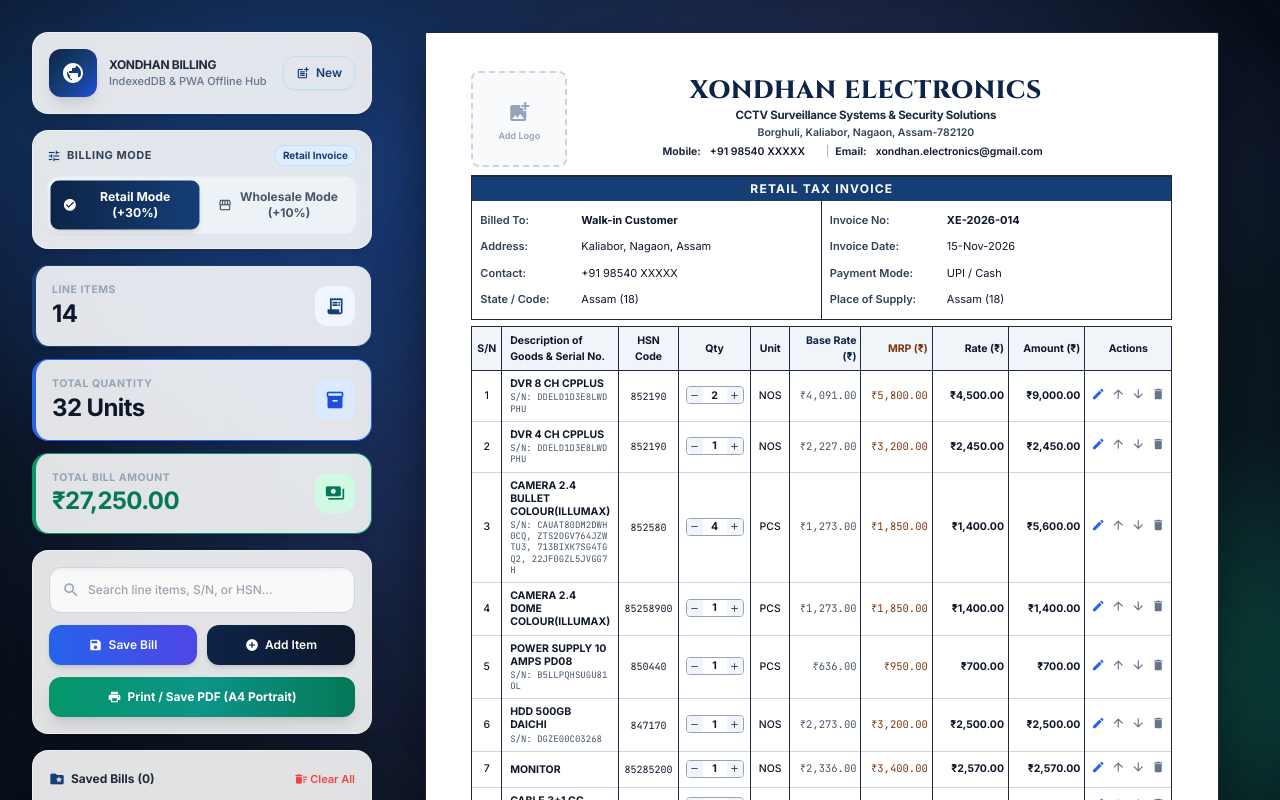
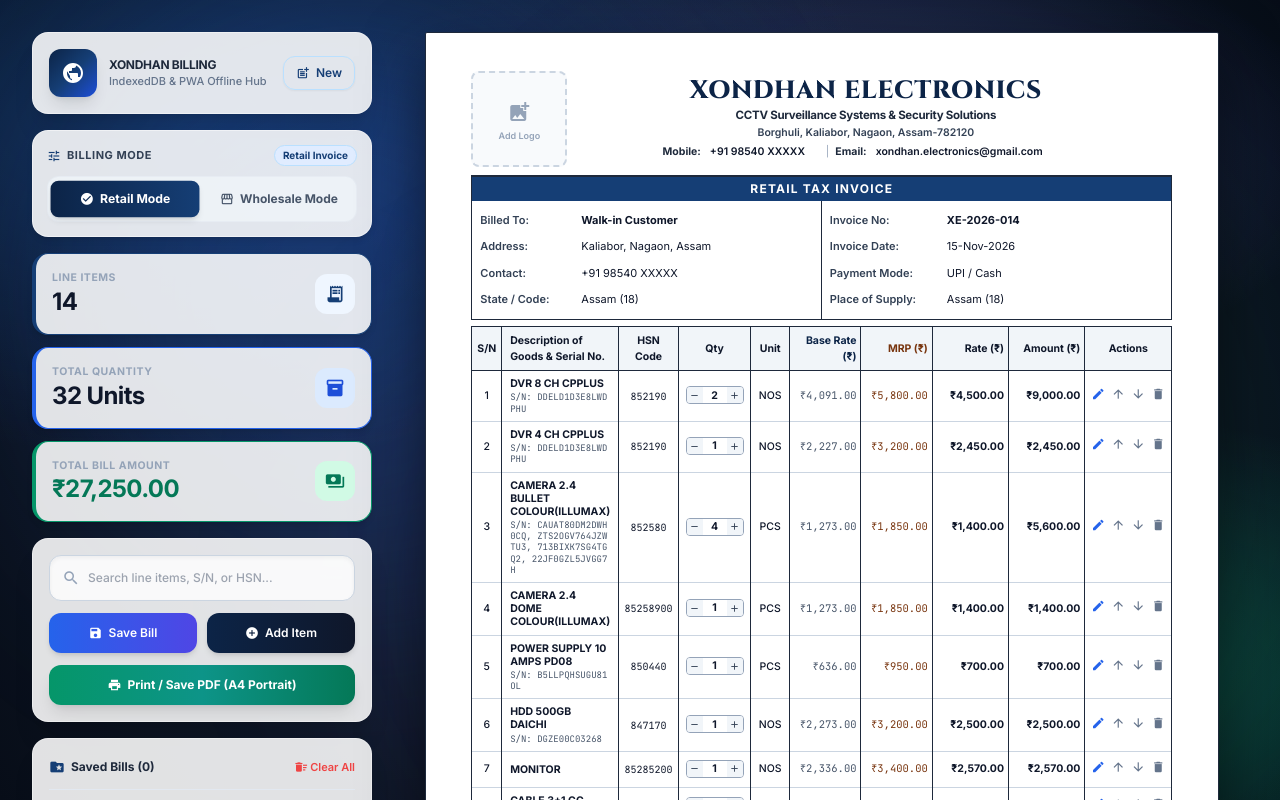
Before and after one commit to andhub54321-boop/CCTVBillDesk, a React (Vite) app in the folder webApp/: page / in a window 1280 px wide. Shown: the top 800 px of the page. Built offline with nearby package versions, Linux system fonts and the light colour scheme.

Commit message:
Remove percentage labels from Retail Mode and Wholesale Mode buttons and modals

```diff
--- a/webApp/src/components/Dashboard/InvoiceDashboard.tsx
+++ b/webApp/src/components/Dashboard/InvoiceDashboard.tsx
@@ -515,7 +515,7 @@ export const InvoiceDashboard: React.FC = () => {
                 }`}
               >
                 <span className="material-icons text-sm">{invoiceMode === 'RETAIL' ? 'check_circle' : 'shopping_bag'}</span>
-                Retail Mode (+30%)
+                Retail Mode
               </button>
 
               <button
@@ -528,7 +528,7 @@ export const InvoiceDashboard: React.FC = () => {
                 }`}
               >
                 <span className="material-icons text-sm">{invoiceMode === 'WHOLESALE' || invoiceMode === 'B2B' ? 'check_circle' : 'storefront'}</span>
-                Wholesale Mode (+10%)
+                Wholesale Mode
               </button>
             </div>
           </div>
--- a/webApp/src/components/Modal/AddProductModal.tsx
+++ b/webApp/src/components/Modal/AddProductModal.tsx
@@ -28,7 +28,6 @@ export const AddProductModal: React.FC<AddProductModalProps> = ({
 
   const isWholesale = invoiceMode === 'WHOLESALE' || (invoiceMode as string) === 'B2B';
   const marginPct = isWholesale ? 1.10 : 1.30;
-  const pctLabel = isWholesale ? '+10%' : '+30%';
 
   const handleBaseRateChange = (val: string) => {
     if (val === '') {
@@ -196,7 +195,7 @@ export const AddProductModal: React.FC<AddProductModalProps> = ({
 
           <div className="grid grid-cols-2 gap-2.5">
             <div>
-              <label className="block font-semibold text-slate-700 mb-1">Rate ({pctLabel})</label>
+              <label className="block font-semibold text-slate-700 mb-1">Rate (₹)</label>
               <input
                 type="number"
                 required
--- a/webApp/src/components/Modal/EditProductModal.tsx
+++ b/webApp/src/components/Modal/EditProductModal.tsx
@@ -28,7 +28,6 @@ export const EditProductModal: React.FC<EditProductModalProps> = ({
 
   const isWholesale = invoiceMode === 'WHOLESALE' || (invoiceMode as string) === 'B2B';
   const marginPct = isWholesale ? 1.10 : 1.30;
-  const pctLabel = isWholesale ? '+10%' : '+30%';
 
   useEffect(() => {
     if (item) {
@@ -269,7 +268,7 @@ export const EditProductModal: React.FC<EditProductModalProps> = ({
             <div>
               <label className="block font-bold text-slate-700 uppercase tracking-wider text-[10px] mb-1 flex items-center gap-1">
                 <span className="material-icons text-sm text-emerald-700">payments</span>
-                Rate ({pctLabel})
+                Rate (₹)
               </label>
               <input
                 type="number"
```
Also changed, not shown: 3 other files (tests, documents, lock files or other folders).
